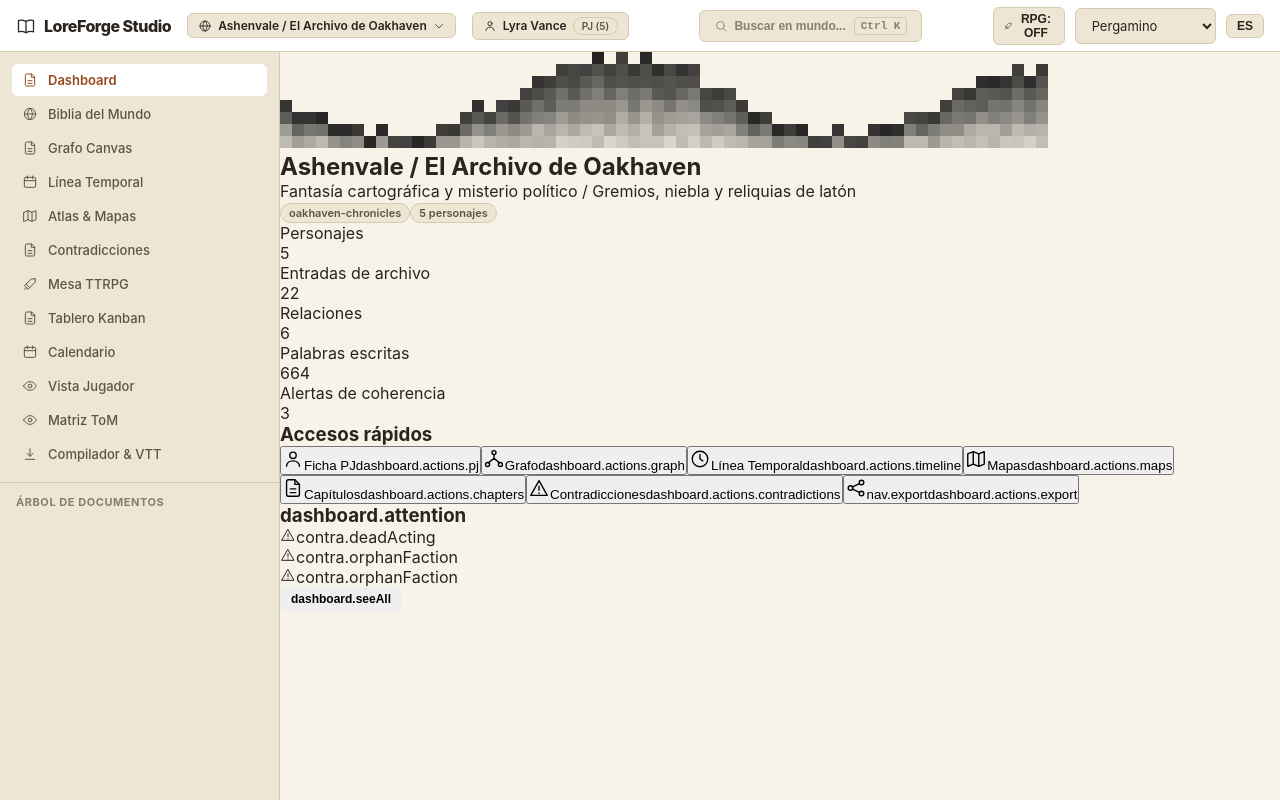
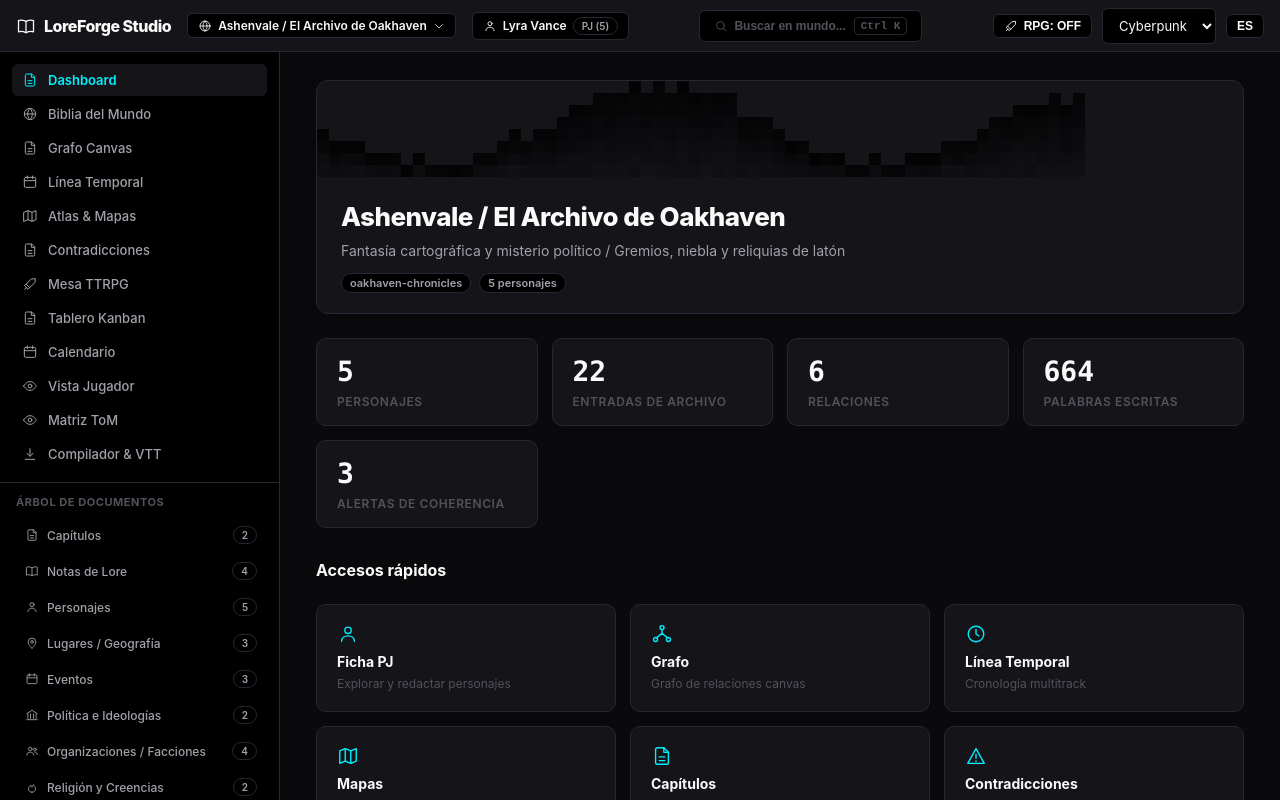
Before and after one commit to Daniel1bolivar/LoreForge-Studio, a website built with Vite: page index.html in a window 1280 px wide. Built offline with nearby package versions, Linux system fonts and the light colour scheme.

Commit message:
Corregir maquetación oscura de panel, traducciones y árbol de categorías

```diff
--- a/src/i18n/en.json
+++ b/src/i18n/en.json
@@ -21,6 +21,7 @@
     "calendar": "Calendar",
     "player": "Player View",
     "tom": "Theory of Mind",
+    "export": "Compiler & VTT",
     "cmdKPlaceholder": "Search entity, view, or command...",
     "more": "More"
   },
@@ -74,7 +75,34 @@
       "words": "Words written",
       "contradictions": "Consistency alerts"
     },
-    "quickActions": "Quick actions"
+    "quickActions": "Quick actions",
+    "attention": "Alerts Requiring Attention",
+    "seeAll": "View all alerts",
+    "actions": {
+      "pj": "Browse and edit characters",
+      "graph": "Interactive canvas graph",
+      "timeline": "Multi-track chronology",
+      "maps": "Interactive maps and pins",
+      "chapters": "Manuscript chapters",
+      "contradictions": "Coherence detector",
+      "export": "Compile to PDF, EPUB, or VTT",
+      "kanban": "Visual scenes board",
+      "calendar": "Custom fantasy calendar",
+      "rpg": "RPG combat & initiative",
+      "tom": "Theory of Mind matrix",
+      "player": "Spoiler-free player view"
+    }
+  },
+  "contra": {
+    "deadActing": "{{name}} acts in \"{{event}}\" ({{date}}) after confirmed death.",
+    "overlap": "Timeline overlap between \"{{a}}\" and \"{{b}}\" on track {{track}}.",
+    "eventLocation": "Event \"{{event}}\" references a missing location.",
+    "eventCharacter": "Event \"{{event}}\" references an unregistered character.",
+    "orphanFaction": "Faction \"{{name}}\" has no characters assigned.",
+    "unknownLanguage": "{{name}} speaks unregistered language: {{language}}.",
+    "unknownSpecies": "{{name}} belongs to unregistered species: {{species}}.",
+    "orphanLanguage": "Language {{language}} has no registered speakers.",
+    "danglingRelation": "Relation \"{{relation}}\" has unresolved endpoint: {{name}}."
   },
   "pj": {
     "tabs": {
@@ -195,6 +223,7 @@
     "player": "Player view",
     "tom": "Theory of Mind",
     "dice": "Dice",
+    "export": "Compiler & VTT",
     "exportBridge": "Export & VTT/RP Bridges",
     "compiler": "Bible & Manuscript Compiler"
   },
--- a/src/i18n/es.json
+++ b/src/i18n/es.json
@@ -21,6 +21,7 @@
     "calendar": "Calendario",
     "player": "Vista Jugador",
     "tom": "Teoría de la Mente",
+    "export": "Compilador & VTT",
     "cmdKPlaceholder": "Buscar entidad, vista o comando...",
     "more": "Más"
   },
@@ -74,7 +75,34 @@
       "words": "Palabras escritas",
       "contradictions": "Alertas de coherencia"
     },
-    "quickActions": "Accesos rápidos"
+    "quickActions": "Accesos rápidos",
+    "attention": "Alertas que requieren atención",
+    "seeAll": "Ver todas las alertas",
+    "actions": {
+      "pj": "Explorar y redactar personajes",
+      "graph": "Grafo de relaciones canvas",
+      "timeline": "Cronología multitrack",
+      "maps": "Atlas y mapas interactivos",
+      "chapters": "Organización de manuscrito",
+      "contradictions": "Alertas de coherencia",
+      "export": "Compilar a PDF, EPUB o VTT",
+      "kanban": "Tablero visual de escenas",
+      "calendar": "Calendario de fantasía",
+      "rpg": "Mesa de combate e iniciativa",
+      "tom": "Matriz de información y secretos",
+      "player": "Vista sin spoilers"
+    }
+  },
+  "contra": {
+    "deadActing": "{{name}} actúa en \"{{event}}\" ({{date}}) después de su fallecimiento.",
+    "overlap": "Conflicto temporal entre \"{{a}}\" y \"{{b}}\" en la pista {{track}}.",
+    "eventLocation": "El evento \"{{event}}\" referencia un lugar no registrado.",
+    "eventCharacter": "El evento \"{{event}}\" referencia un personaje no registrado.",
+    "orphanFaction": "La facción \"{{name}}\" no tiene personajes asignados.",
+    "unknownLanguage": "{{name}} habla un idioma no registrado: {{language}}.",
+    "unknownSpecies": "{{name}} pertenece a una especie no registrada: {{species}}.",
+    "orphanLanguage": "El idioma {{language}} no tiene hablantes registrados.",
+    "danglingRelation": "La relación \"{{relation}}\" tiene un extremo huérfano: {{name}}."
   },
   "pj": {
     "tabs": {
@@ -194,6 +222,7 @@
     "calendar": "Calendario personalizado",
     "player": "Vista Jugador",
     "tom": "Teoría de la Mente",
+    "export": "Compilador & VTT",
     "dice": "Dados",
     "exportBridge": "Exportar y Puentes VTT/RP",
     "compiler": "Compilador de Biblia y Manuscrito"
--- a/src/main.ts
+++ b/src/main.ts
@@ -1,5 +1,6 @@
 // LoreForge Studio — Application Entry Point
 import './styles/tokens.css';
+import './styles/layout.css';
 import { initStore, subscribe } from './state/store';
 
 import { renderAppShell } from './ui/shell';
--- a/src/state/demoSeed.ts
+++ b/src/state/demoSeed.ts
@@ -1068,7 +1068,7 @@ export function buildDemoSeedData(): AppState {
   ];
 
   return {
-    theme: 'pergamino',
+    theme: 'cyberpunk',
     locale: 'es',
     rpgMode: false,
     explicitMode: false,
--- a/src/state/store.ts
+++ b/src/state/store.ts
@@ -95,7 +95,7 @@ function normalizeState(raw: Partial<AppState>): AppState {
       : worldPjs[0]?.id || '';
 
   const normalized: AppState = {
-    theme: raw.theme || 'pergamino',
+    theme: raw.theme || 'cyberpunk',
     locale: raw.locale === 'en' ? 'en' : 'es',
     rpgMode: Boolean(raw.rpgMode),
     explicitMode: Boolean(raw.explicitMode),
--- /dev/null
+++ b/src/styles/layout.css
@@ -0,0 +1,393 @@
+/* LoreForge Studio — Complete Layout & View Styling */
+
+/* Main Workspace */
+.lf-workspace {
+  display: flex;
+  flex-direction: column;
+  width: 100vw;
+  height: 100vh;
+  overflow: hidden;
+  background: var(--surface-base);
+  color: var(--text-primary);
+  font-family: var(--font-sans);
+}
+
+.lf-header {
+  height: 54px;
+  display: flex;
+  align-items: center;
+  justify-content: space-between;
+  padding: 0 20px;
+  background: var(--surface-elevated);
+  border-bottom: 1px solid var(--border-subtle);
+  flex-shrink: 0;
+  z-index: 20;
+}
+
+.header-pill {
+  transition: all var(--duration-fast);
+}
+.header-pill:hover {
+  border-color: var(--border-strong) !important;
+  background: var(--surface-base) !important;
+}
+
+.lf-workspace-body {
+  display: flex;
+  flex: 1;
+  height: calc(100vh - 54px);
+  overflow: hidden;
+}
+
+/* Sidebar */
+.lf-sidebar {
+  width: 290px;
+  height: 100%;
+  background: var(--surface-sunken);
+  border-right: 1px solid var(--border-subtle);
+  display: flex;
+  flex-direction: column;
+  overflow-y: auto;
+  flex-shrink: 0;
+}
+
+.nav-item {
+  transition: all var(--duration-fast);
+}
+.nav-item:hover {
+  background: var(--surface-elevated) !important;
+  color: var(--text-primary) !important;
+}
+
+.tree-cat-header {
+  transition: all var(--duration-fast);
+}
+.tree-cat-header:hover {
+  background: var(--surface-elevated) !important;
+  color: var(--text-primary) !important;
+}
+
+/* Main View Container */
+.lf-main-pane {
+  flex: 1;
+  height: 100%;
+  overflow-y: auto;
+  background: var(--surface-base);
+  position: relative;
+}
+
+/* ===================================================
+   DASHBOARD VIEW
+   =================================================== */
+.view.dashboard {
+  padding: 28px 36px;
+  max-width: 1300px;
+  margin: 0 auto;
+  display: flex;
+  flex-direction: column;
+  gap: 24px;
+}
+
+/* Hero Banner */
+.hero {
+  background: var(--surface-elevated);
+  border: 1px solid var(--border-subtle);
+  border-radius: 12px;
+  overflow: hidden;
+  box-shadow: 0 4px 20px rgba(0, 0, 0, 0.2);
+}
+
+.hero canvas {
+  width: 100% !important;
+  height: 110px !important;
+  display: block;
+}
+
+.hero-body {
+  padding: 20px 24px;
+  display: flex;
+  flex-direction: column;
+  gap: 8px;
+}
+
+.hero-title {
+  font-size: 26px;
+  font-weight: 800;
+  letter-spacing: -0.02em;
+  color: var(--text-primary);
+  margin: 0;
+}
+
+.hero-sub {
+  font-size: 14px;
+  color: var(--text-secondary);
+  line-height: 1.5;
+  margin: 0;
+}
+
+.hero-meta {
+  display: flex;
+  gap: 8px;
+  margin-top: 4px;
+  flex-wrap: wrap;
+}
+
+/* KPI Stats Cards */
+.stats {
+  display: grid;
+  grid-template-columns: repeat(auto-fit, minmax(180px, 1fr));
+  gap: 14px;
+  margin: 0;
+  padding: 0;
+}
+
+.stat {
+  background: var(--surface-elevated);
+  border: 1px solid var(--border-subtle);
+  border-radius: 10px;
+  padding: 16px 20px;
+  display: flex;
+  flex-direction: column-reverse;
+  gap: 6px;
+  transition: transform var(--duration-fast), border-color var(--duration-fast);
+}
+
+.stat:hover {
+  border-color: var(--accent-primary);
+  transform: translateY(-2px);
+}
+
+.stat dt {
+  font-size: 12px;
+  font-weight: 600;
+  text-transform: uppercase;
+  letter-spacing: 0.05em;
+  color: var(--text-muted);
+  margin: 0;
+}
+
+.stat dd {
+  font-size: 28px;
+  font-weight: 800;
+  color: var(--text-primary);
+  font-family: var(--font-mono);
+  margin: 0;
+}
+
+/* Section Headings */
+.section-heading {
+  font-size: 16px;
+  font-weight: 700;
+  color: var(--text-primary);
+  margin: 8px 0 0 0;
+  display: flex;
+  align-items: center;
+  gap: 8px;
+}
+
+/* Action Cards Grid */
+.action-grid {
+  display: grid;
+  grid-template-columns: repeat(auto-fill, minmax(260px, 1fr));
+  gap: 14px;
+}
+
+.action-card {
+  background: var(--surface-elevated);
+  border: 1px solid var(--border-subtle);
+  border-radius: 10px;
+  padding: 18px 20px;
+  display: flex;
+  flex-direction: column;
+  align-items: flex-start;
+  gap: 6px;
+  cursor: pointer;
+  text-align: left;
+  transition: all 0.2s cubic-bezier(0.2, 0, 0, 1);
+  font-family: inherit;
+}
+
+.action-card:hover {
+  background: var(--surface-sunken);
+  border-color: var(--accent-primary);
+  transform: translateY(-3px);
+  box-shadow: 0 8px 24px rgba(0, 0, 0, 0.35);
+}
+
+.action-card svg {
+  color: var(--accent-primary);
+  margin-bottom: 2px;
+}
+
+.action-title {
+  font-size: 14px;
+  font-weight: 700;
+  color: var(--text-primary);
+}
+
+.action-desc {
+  font-size: 12px;
+  color: var(--text-muted);
+  line-height: 1.4;
+}
+
+/* Issues & Contradictions List */
+.issue-list.compact {
+  list-style: none;
+  padding: 0;
+  margin: 10px 0 0 0;
+  display: flex;
+  flex-direction: column;
+  gap: 10px;
+}
+
+.issue {
+  display: flex;
+  align-items: center;
+  gap: 12px;
+  padding: 14px 18px;
+  border-radius: 8px;
+  background: var(--surface-elevated);
+  border: 1px solid var(--border-subtle);
+  font-size: 13px;
+  color: var(--text-primary);
+}
+
+.issue-error {
+  border-left: 4px solid var(--status-danger) !important;
+}
+
+.issue-warning {
+  border-left: 4px solid var(--status-warning) !important;
+}
+
+.issue-info {
+  border-left: 4px solid var(--accent-primary) !important;
+}
+
+/* Generic Section & Panel Container */
+.panel {
+  background: var(--surface-elevated);
+  border: 1px solid var(--border-subtle);
+  border-radius: 10px;
+  padding: 20px;
+  display: flex;
+  flex-direction: column;
+  gap: 12px;
+}
+
+.panel-title {
+  font-size: 15px;
+  font-weight: 700;
+  color: var(--text-primary);
+  margin: 0;
+}
+
+.section {
+  display: flex;
+  flex-direction: column;
+  gap: 12px;
+}
+
+.section-head {
+  display: flex;
+  justify-content: space-between;
+  align-items: center;
+}
+
+.section-title {
+  font-size: 15px;
+  font-weight: 700;
+  color: var(--text-primary);
+  margin: 0;
+}
+
+/* Modals */
+.modal-backdrop {
+  position: fixed;
+  inset: 0;
+  background: rgba(0, 0, 0, 0.7);
+  backdrop-filter: blur(4px);
+  z-index: 1000;
+  display: flex;
+  align-items: center;
+  justify-content: center;
+  padding: 20px;
+}
+
+.modal {
+  background: var(--surface-elevated);
+  border: 1px solid var(--border-subtle);
+  border-radius: 12px;
+  max-width: 640px;
+  width: 100%;
+  max-height: 90vh;
+  overflow-y: auto;
+  box-shadow: 0 20px 40px rgba(0, 0, 0, 0.5);
+  display: flex;
+  flex-direction: column;
+}
+
+.modal-head {
+  padding: 16px 20px;
+  border-bottom: 1px solid var(--border-subtle);
+  display: flex;
+  justify-content: space-between;
+  align-items: center;
+}
+
+.modal-head h3 {
+  font-size: 16px;
+  font-weight: 700;
+  margin: 0;
+}
+
+/* Toast */
+.toast {
+  position: fixed;
+  bottom: 24px;
+  right: 24px;
+  background: var(--surface-elevated);
+  border: 1px solid var(--accent-primary);
+  color: var(--text-primary);
+  padding: 12px 20px;
+  border-radius: 8px;
+  box-shadow: 0 10px 25px rgba(0, 0, 0, 0.4);
+  font-size: 13px;
+  font-weight: 600;
+  z-index: 10000;
+  animation: slideIn 0.2s ease-out;
+}
+
+@keyframes slideIn {
+  from { transform: translateY(10px); opacity: 0; }
+  to { transform: translateY(0); opacity: 1; }
+}
+
+/* Mobile Media Queries */
+@media (max-width: 768px) {
+  .lf-sidebar {
+    position: fixed;
+    left: -100%;
+    top: 54px;
+    bottom: 0;
+    z-index: 50;
+    transition: left 0.25s ease;
+  }
+
+  .lf-sidebar.open {
+    left: 0;
+  }
+
+  .view.dashboard {
+    padding: 16px;
+  }
+
+  .action-grid {
+    grid-template-columns: 1fr;
+  }
+
+  .stats {
+    grid-template-columns: 1fr 1fr;
+  }
+}
--- a/src/styles/tokens.css
+++ b/src/styles/tokens.css
@@ -113,6 +113,7 @@ body {
   border-radius: 6px;
   border: 1px solid transparent;
   cursor: pointer;
+  white-space: nowrap;
   transition: all var(--duration-fast) var(--ease-standard);
 }
 
--- a/src/ui/shell.ts
+++ b/src/ui/shell.ts
@@ -8,6 +8,8 @@ import {
   toggleRpgMode,
   setGalleryCategory
 } from '../state/store';
+import { t } from '../i18n';
+import { TREE_CATEGORIES } from '../state/defaults';
 import { h } from './dom';
 import { icon } from './icons';
 import { openCommandPalette } from './palette';
@@ -183,23 +185,29 @@ function renderSidebar(state: any, world: any, characters: any[]): HTMLElement {
     h('div', { style: 'font-size:11px; font-weight:700; text-transform:uppercase; letter-spacing:0.05em; color:var(--text-muted); margin-bottom:6px; padding:0 4px;' }, ['Árbol de Documentos'])
   ]);
 
-  const categories = Object.keys(world.categories || {});
-  categories.forEach((catKey) => {
-    const docs = world.categories[catKey] || [];
-    const isPjCat = catKey === 'personajes';
-    const count = isPjCat ? characters.length : docs.length;
+  TREE_CATEGORIES.forEach((cat) => {
+    let count = 0;
+    if (cat.kind === 'pjs') count = characters.length;
+    else if (cat.kind === 'archive') count = (world.archive?.[cat.key as any] || []).length;
+    else if (cat.kind === 'lore') count = (world.lore_entries || []).length;
+    else if (cat.kind === 'factions') count = (world.factions || []).length;
+    else if (cat.kind === 'species') count = (world.homebrew?.species || []).length;
+    else if (cat.kind === 'languages') count = (world.homebrew?.languages?.registered || []).length;
+    else if (cat.kind === 'relations') count = (world.relations || []).length;
+
+    const isActive = state.activeView === 'gallery' && state.activeGalleryCat === cat.key;
 
     const catHeader = h('div', {
-      class: 'tree-cat-header',
-      style: 'display:flex; justify-content:space-between; align-items:center; padding:6px 8px; border-radius:6px; cursor:pointer; font-size:12px; font-weight:600; color:var(--text-secondary);',
+      class: `tree-cat-header ${isActive ? 'tree-cat-active' : ''}`,
+      style: `display:flex; justify-content:space-between; align-items:center; padding:7px 10px; border-radius:6px; cursor:pointer; font-size:12px; font-weight:${isActive ? '700' : '500'}; color:${isActive ? 'var(--text-primary)' : 'var(--text-secondary)'}; background:${isActive ? 'var(--surface-elevated)' : 'transparent'}; border-left:${isActive ? '3px solid var(--accent-primary)' : '3px solid transparent'};`,
       onclick: () => {
-        setGalleryCategory(catKey);
+        setGalleryCategory(cat.key);
         setView('gallery');
       }
     }, [
-      h('div', { style: 'display:flex; align-items:center; gap:6px;' }, [
-        icon(isPjCat ? 'user' : 'folder', 14),
-        document.createTextNode(catKey.charAt(0).toUpperCase() + catKey.slice(1))
+      h('div', { style: 'display:flex; align-items:center; gap:8px;' }, [
+        icon(cat.iconKey, 14),
+        document.createTextNode(t(cat.labelKey) || cat.key)
       ]),
       h('span', { class: 'badge', style: 'font-size:10px;' }, [String(count)])
     ]);
```
